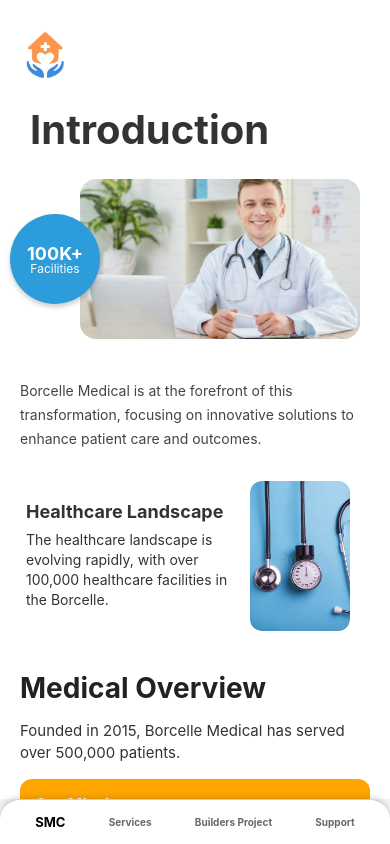
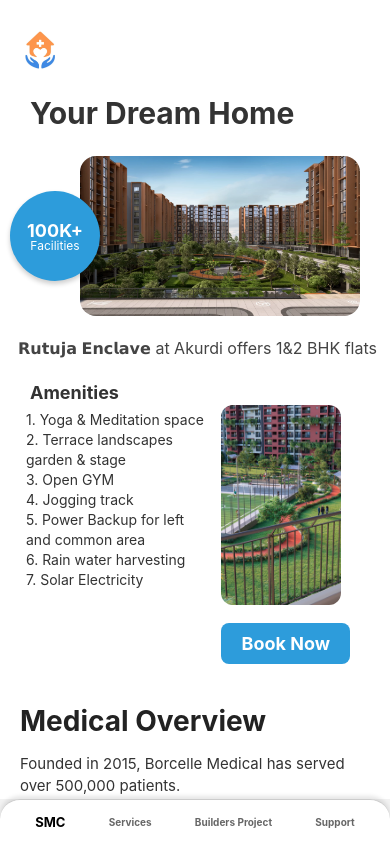
Before and after one commit to Chandrakant744/ideablog, a React Native app: screen /Dashboard in a window 390 px wide. Built offline with nearby package versions, Linux system fonts and the light colour scheme.

Commit message:
adding New Text

```diff
--- a/src/screens/Dashboard.tsx
+++ b/src/screens/Dashboard.tsx
@@ -6,6 +6,7 @@
   StyleSheet,
   Image,
   ScrollView,
+  Alert,
 } from "react-native";
 import { createBottomTabNavigator } from "@react-navigation/bottom-tabs";
 import { SafeAreaView } from "react-native-safe-area-context";
@@ -20,6 +21,7 @@
 };
 
 const Tab = createBottomTabNavigator();
+
 function SMCScreen() {
   return (
     <ScrollView style={{ flex: 1, backgroundColor: "#fff" }}>
@@ -28,11 +30,11 @@
         style={styles.logo}
         resizeMode="contain"
       />
-      <Text style={styles.title}>Introduction</Text>
+      <Text style={styles.title}>Your Dream Home</Text>
       <View style={styles.imageRow}>
         <View style={{ flex: 1 }} />
         <Image
-          source={require("../assets/images/doc2.jpeg")}
+          source={require("../assets/images/b1.jpeg")}
           style={styles.rightImage}
           resizeMode="cover"
         />
@@ -43,24 +45,39 @@
       </View>
 
       <Text style={styles.paragraph}>
-        Borcelle Medical is at the forefront of this transformation, focusing on
-        innovative solutions to enhance patient care and outcomes.
+        𝗥𝘂𝘁𝘂𝗷𝗮 𝗘𝗻𝗰𝗹𝗮𝘃𝗲 at Akurdi offers 1&2 BHK flats
       </Text>
 
       <View style={styles.section}>
         <View style={styles.sectionTextContainer}>
-          <Text style={styles.sectionTitle}>Healthcare Landscape</Text>
+          <Text style={styles.sectionTitle}>Amenities</Text>
           <Text style={styles.sectionText}>
-            The healthcare landscape is evolving rapidly, with over 100,000
-            healthcare facilities in the Borcelle.
+            1. Yoga & Meditation space{"\n"}
+            2. Terrace landscapes garden & stage{"\n"}
+            3. Open GYM{"\n"}
+            4. Jogging track{"\n"}
+            5. Power Backup for left and common area{"\n"}
+            6. Rain water harvesting{"\n"}
+            7. Solar Electricity
           </Text>
         </View>
-        <Image
-          source={require("../assets/images/doc1.jpeg")}
-          style={styles.sectionImage}
-          resizeMode="cover"
-        />
+        <View>
+          <Image
+            source={require("../assets/images/b2.jpeg")}
+            style={styles.sectionImage}
+            resizeMode="cover"
+          />
+
+          {/* ✅ Book Now Button */}
+          <TouchableOpacity
+            style={styles.bookNowButton}
+            onPress={() => Alert.alert("Booking", "Booking details will open here.")}
+          >
+            <Text style={styles.bookNowText}>Book Now</Text>
+          </TouchableOpacity>
+        </View>
       </View>
+
       <View style={styles.pageContainer}>
         <Text style={styles.pageTitle}>Medical Overview</Text>
         <Text style={styles.pageText}>
@@ -94,6 +111,7 @@
           </View>
         </View>
       </View>
+
       <View style={styles.pageContainer}>
         <Text style={styles.pageTitle}>Innovative Solutions</Text>
         <Image
@@ -134,6 +152,7 @@
           </View>
         </View>
       </View>
+
       <View style={styles.joinUsContainer}>
         <Text style={styles.joinTitle}>
           Join us in transforming healthcare!
@@ -154,9 +173,11 @@
     </ScrollView>
   );
 }
+
 function SupportScreen() {
   return <Text>Support Feed</Text>;
 }
+
 function MyTabBar({ state, descriptors, navigation }: any) {
   return (
     <SafeAreaView style={styles.tabBarContainer} edges={["bottom"]}>
@@ -213,6 +234,7 @@
     </SafeAreaView>
   );
 }
+
 export default function Dashboard() {
   return (
     <Tab.Navigator
@@ -226,6 +248,7 @@
     </Tab.Navigator>
   );
 }
+
 const styles = StyleSheet.create({
   screen: {
     flex: 1,
@@ -238,15 +261,15 @@
     backgroundColor: "#fff",
   },
   logo: {
-    width: 50,
-    height: 50,
+    width: 40,
+    height: 40,
     alignSelf: "flex-start",
     marginBottom: 15,
     marginTop: 30,
-    marginLeft:20
+    marginLeft: 20,
   },
   title: {
-    fontSize: 40,
+    fontSize: 30,
     fontWeight: "700",
     color: "#333",
     marginBottom: 25,
@@ -258,7 +281,7 @@
     flexDirection: "row",
     alignItems: "center",
     justifyContent: "flex-end",
-    marginBottom: 40,
+    marginBottom: 20,
     position: "relative",
   },
   rightImage: {
@@ -298,12 +321,12 @@
     marginTop: -4,
   },
   paragraph: {
-    fontSize: 14,
+    fontSize: 16,
     color: "#444",
     textAlign: "left",
     lineHeight: 24,
-    marginBottom: 30,
-    marginLeft: 20,
+    marginBottom: 20,
+    marginLeft: 18,
   },
   section: {
     flexDirection: "row",
@@ -318,9 +341,9 @@
     fontSize: 18,
     fontWeight: "700",
     color: "#333",
-    marginBottom: 8,
-    marginLeft: 26,
-    marginTop: 20,
+    marginBottom: 7,
+    marginLeft: 30,
+    marginTop: 2,
   },
   sectionText: {
     fontSize: 14,
@@ -330,10 +353,25 @@
     marginLeft: 26,
   },
   sectionImage: {
-    width: 100,
-    height: 150,
+    width: 120,
+    height: 200,
     borderRadius: 12,
-    marginRight:40
+    marginRight: 40,
+    marginTop: 25,
+  },
+  bookNowButton: {
+    backgroundColor: "#2D9CDB",
+    paddingVertical: 10,
+    paddingHorizontal: 20,
+    borderRadius: 8,
+    alignSelf: "flex-end",
+    marginTop: 18,
+    marginRight: 40,
+  },
+  bookNowText: {
+    color: "#fff",
+    fontWeight: "bold",
+    fontSize: 18,
   },
   pageContainer: {
     padding: 20,
@@ -407,7 +445,7 @@
     width: 140,
     height: 160,
     borderRadius: 12,
-    marginTop:20
+    marginTop: 20,
   },
   overviewCircle: {
     position: "absolute",
```
Also changed, not shown: src/assets/images/b1.jpeg (added), src/assets/images/b2.jpeg (added).
